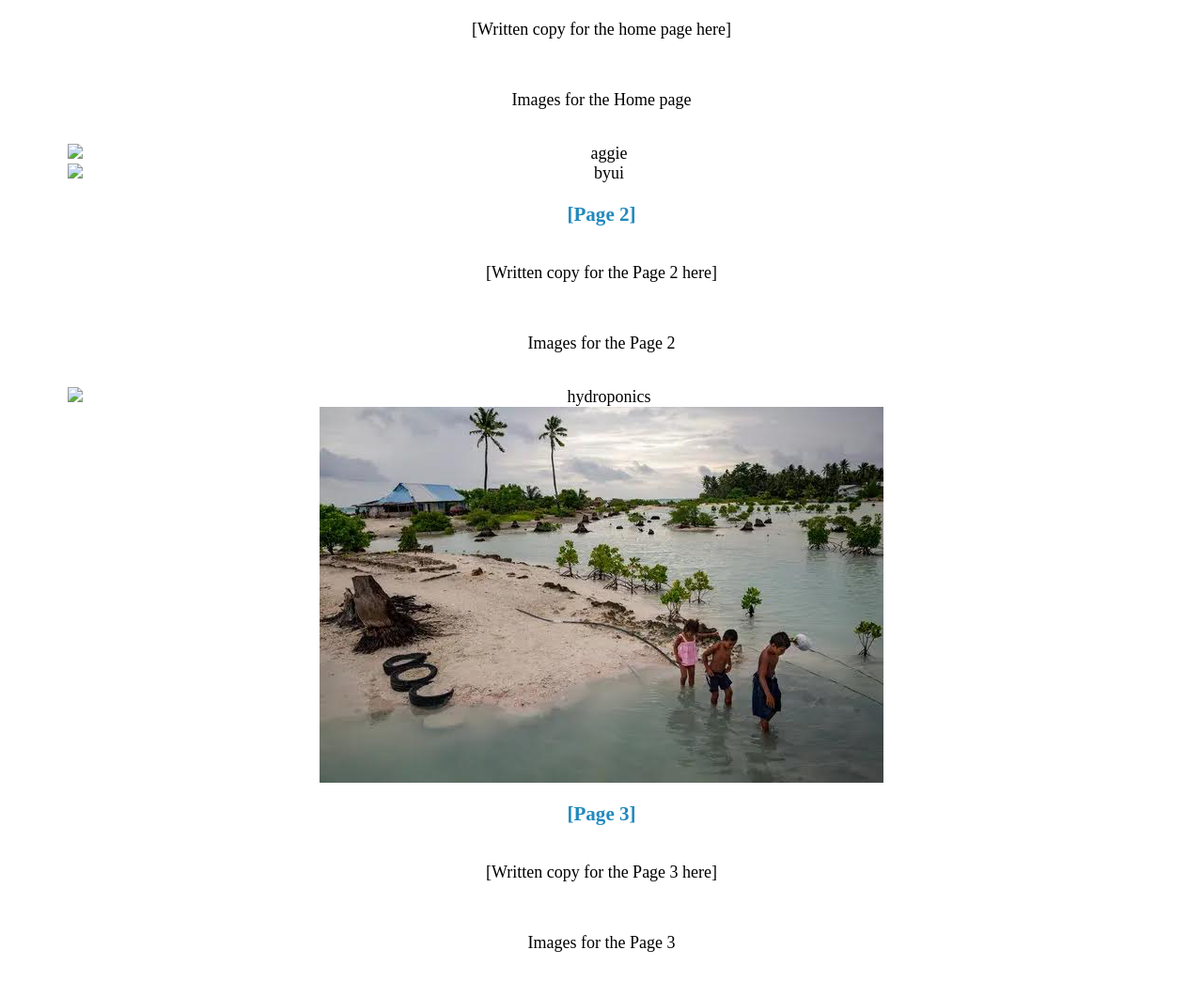
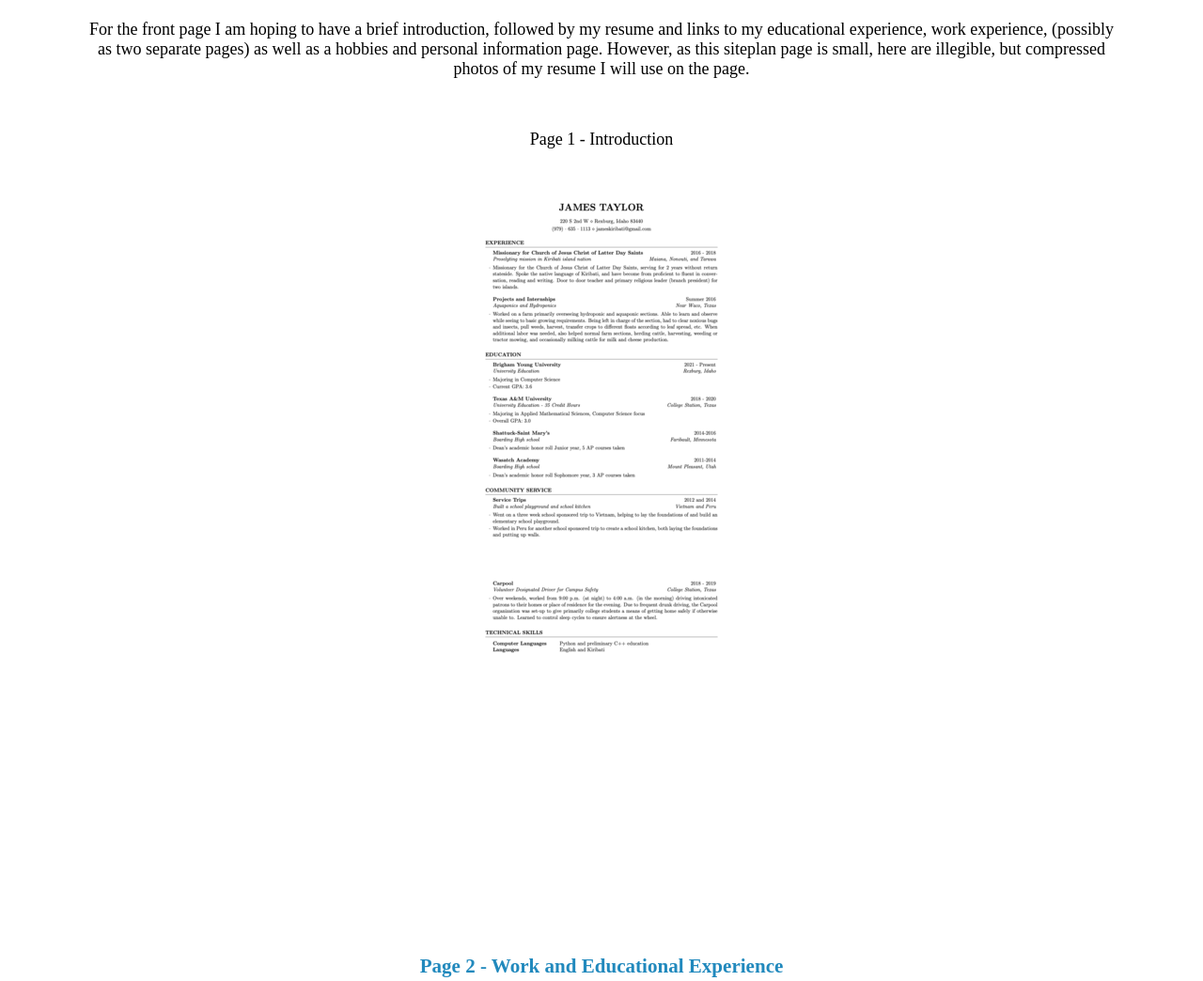
Before and after one commit to jtayloriii/wdd130web, a plain HTML site: page personal_website/site-plan.html in a window 1280 px wide. Shown: the part 2865-3909 px from the top of the page at 94% size. Drawn offline with Linux system fonts and the light colour scheme; a web font is replaced by a local one.

Commit message:
Update for HW

```diff
--- a/personal_website/site-plan.html
+++ b/personal_website/site-plan.html
@@ -136,29 +136,61 @@
       </h2>
       <h3>Home page</h3>
       <p>
-        [Written copy for the home page here]
+        For the front page I am hoping to have a brief introduction, followed
+        by my resume and links to my educational experience, work experience,
+        (possibly as two separate pages) as well as a hobbies and personal
+        information page. However, as this siteplan page is small, here
+        are illegible, but compressed photos of my resume I will use
+        on the page.
       </p>
-      <p>Images for the Home page</p>
-      <img src="images/A&M_logo.png" alt="aggie">
-      <img src="images/byui_logo.png" alt="byui">
+      <p>Page 1 - Introduction</p>
+      <img src="images/resume1compressed.png" alt="resume1">
+      <img src="images/resume2compressed.png" alt="resume2">
 
       </ul>
-      <h3>[Page 2]</h3>
+      <h3>Page 2 - Work and Educational Experience</h3>
       <p>
-        [Written copy for the Page 2 here]
+        Education
+        During my higher education experience, I have attended two univeristies.
+        Firstly, I attended school at Texas A&M University in College Station Texas with a 3.0
+        GPA. Due to wanting more outdoor, and mountainous activity options such as hiking,
+        flying, skiing, and even sand duning, I transferred to Brigham Young University - Idaho.
+        While there, I obtained a 3.7 GPA with a Computer Science focus for my course work.
+
+        Work
+        Thus far, I have had two major work experiences. First was immediately after high school,
+        wherein I interned at a hydroponics farm to study modern horticulture. During the three months
+        I was there, I was given full oversight of the hydroponics subdivision after approximately a
+        month and a half. While I was hoping for my technological work, the experience I gained there
+        was monumentally challenging in far more physical ways, and taught me valuable resillience
+        pulling weeds around the pools in over 100 degree weather, and transferring plant float beds with
+        a consistent rotation.
+        My second major work experience was during my time as a missionary of the Church of Jesus Christ of
+        Latter Day Saints in the Kiribati/Marshall Islands region. Working 10 hours a day six days a week,
+        without running water, air conditioning, beds, or walls around our sleeping huts, all while biking
+        4 hours a day in an average of 100 degree weather, I was again taught resilience and perseverance
+        through difficult work environments and challenges.
       </p>
-      <p>Images for the Page 2</p>
-        <img src="images/hydroponics.jpeg" alt="hydroponics">
+      <p>Work and Educational Experience</p>
+        <img src="images/A&M_logo.png" alt="aggie">
+        <img src="images/byu_logo.png" alt="byui">
+        <img src="images/hydroponics.jpg" alt="hydroponics">
         <img src="images/kiribati.png" alt="kiribati">
 
       </ul>
       <h3>[Page 3]</h3>
       <p>
-        [Written copy for the Page 3 here]
+        In order to better help you understand the type of person I am, and how well I may be able to fit
+        into your work environment, I have created a separate page to show some of my personal life and hobbies.
+        For the most part, my favorite activites involve flying, whether it be from my primary means of paramotoring,
+        or piloting sailplanes, having been raised by a former Marine Corp helicopter pilot, aviation has been a major
+        passtime of mine. Beyond that, I have learned to sail sailing yachts in the Caribbean, (50-foot long
+        non-motorized boat,) and I have also had the opportunities to visit various parts of the globe, including but
+        not limited to Vietnam, Peru, and Central China on school-sponsored cultural trips. Lastly, when I was younger
+        I also would avidly run half-marathons, often competing for solely for fun.
       </p>
-      <p>Images for the Page 3</p>
+      <p>Personal Life and Hobbies</p>
         <img src="images/paramotoring.jpg" alt="hydroponics">
-        <img src="#" alt="image for page3">
 
       </ul>
       <hr>
```
Also changed, not shown: wwr/second.html (+0 -3 lines), personal_website/images/A&M_logo.jpg (deleted), personal_website/images/A&M_logo.png (added), personal_website/images/BYU_logo.png (added), personal_website/images/byui_logo.jpg (deleted), personal_website/images/resume1compressed.png (added), personal_website/images/resume2compressed.png (added), personal_website/index.html (added).
